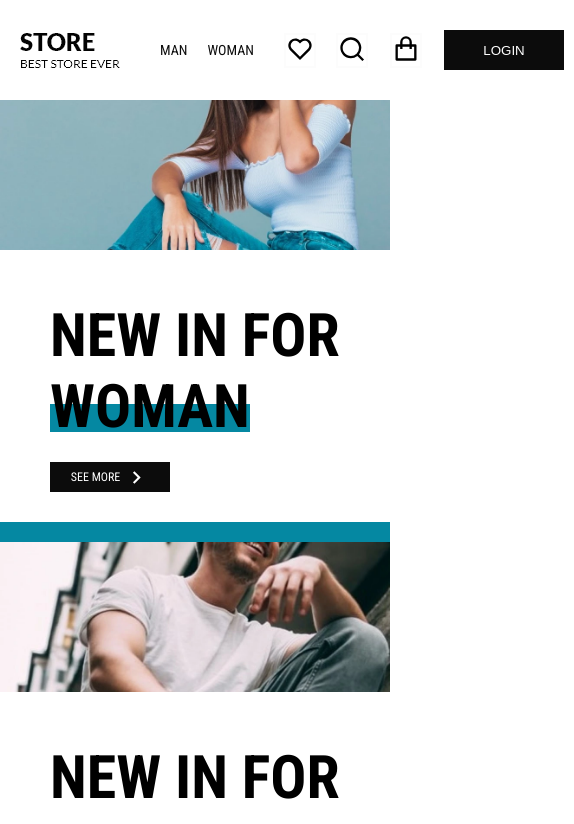
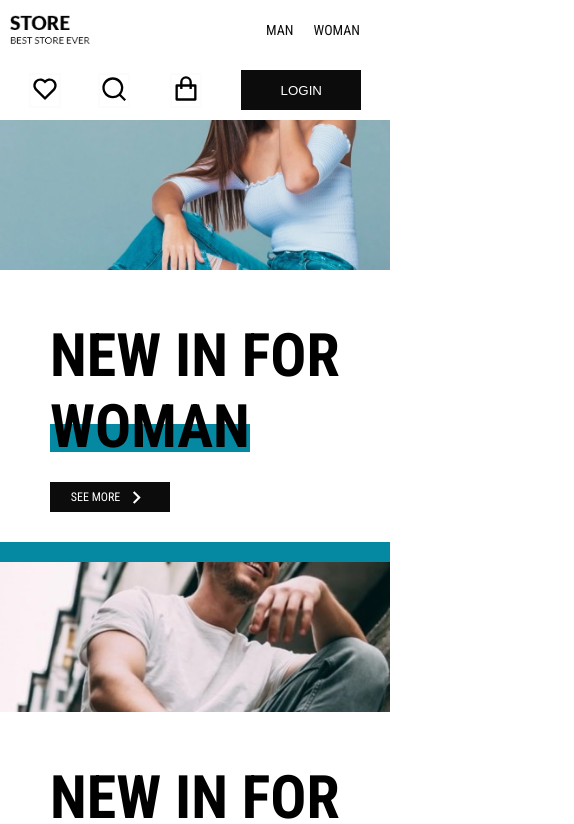
Before and after one commit to 1991Pawel/e-comerce-next, a Next.js app in the folder client/: page / in a window 390 px wide. Shown: the top 824 px of the page, 574 px wide, since content can reach past the window. Built offline with nearby package versions, Linux system fonts and the light colour scheme.

Commit message:
add basic mediaQuery on header

```diff
--- a/client/components/Header/header.module.css
+++ b/client/components/Header/header.module.css
@@ -12,8 +12,8 @@
 }
 
 .logo {
-  height: 80px;
-  width: 120px;
+  height: 60px;
+  width: 100px;
   display: flex;
   justify-content: center;
   align-items: center;
@@ -28,6 +28,22 @@
   display: flex;
   justify-content: space-around;
   align-items: center;
+}
+
+@media screen and (max-width: 650px) {
+  .logo {
+    width: 80px;
+  }
+
+  .header__inner {
+    grid-template-rows: 60px 60px;
+    grid-template-columns: 1fr;
+  }
+
+  .options {
+    grid-row: 2 / span 1;
+    grid-column: 1 / span 3;
+  }
 }
 
 .cartDropDown__wrapper::after {
```
